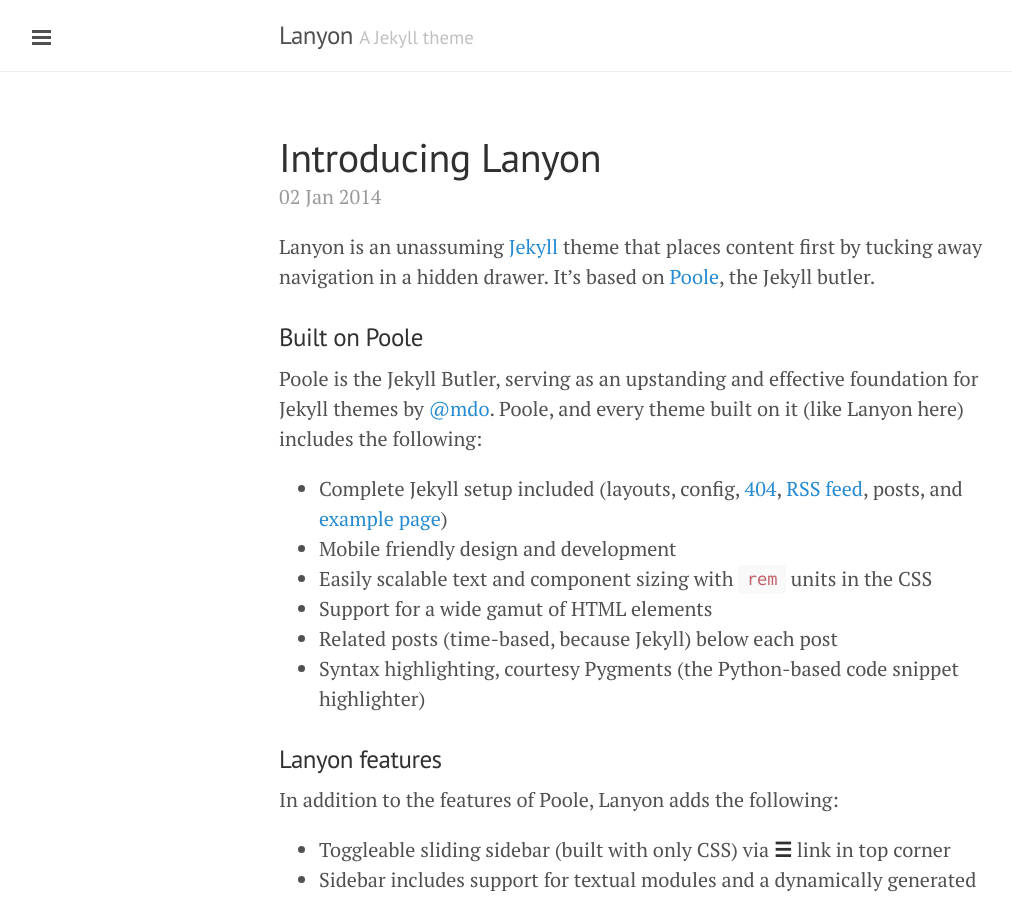
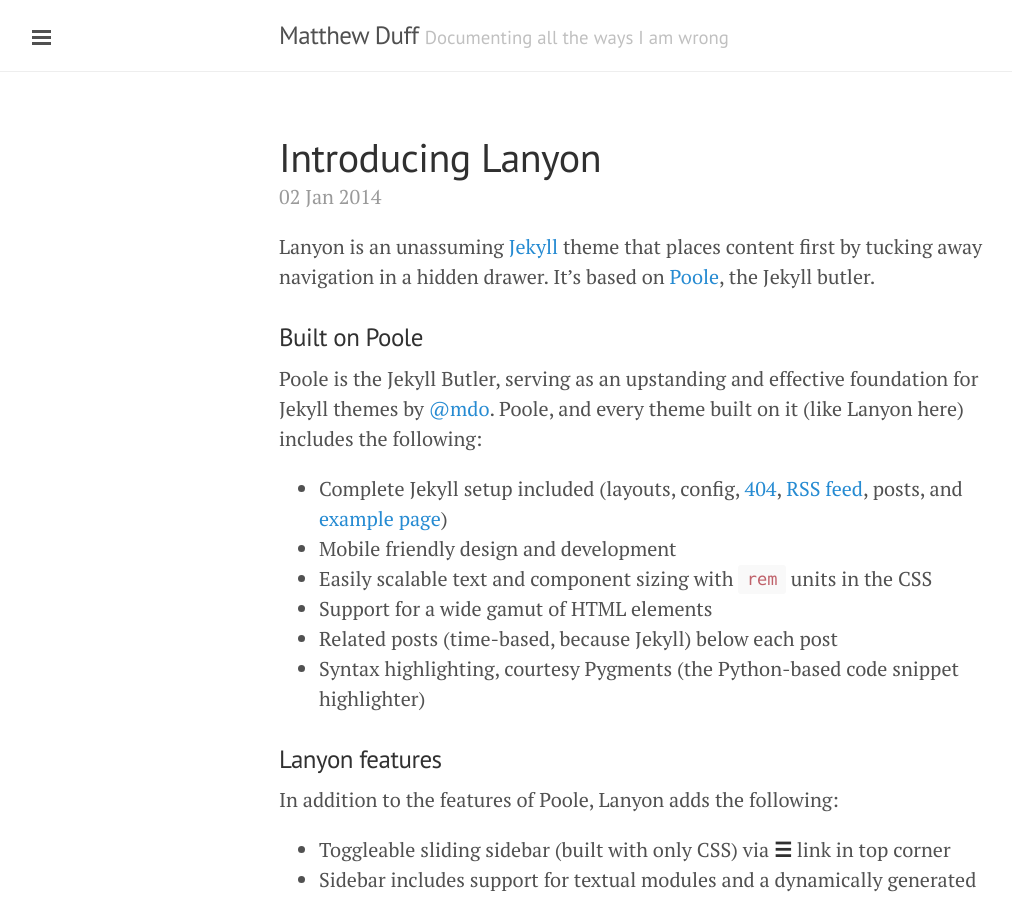
Before and after one commit to mattcantstop/mattcantstop.github.io, a Jekyll site: the page built from index.html, in a window 1280 px wide and 900 px high. Shown: the whole window, without its empty margins (1-1013 px from the left). Built offline with Jekyll 4.4.1, drawn with Linux system fonts in a browser that asks for light colours; Markdown is read by kramdown in place of the engine named in the settings; the list of posts is cut into pages by our own code.

Commit message:
changed sidebar

```diff
--- a/_config.yml
+++ b/_config.yml
@@ -1,19 +1,19 @@
 # Dependencies
 markdown:         redcarpet
-pygments:         true
+highlighter:         true
 
 # Permalinks
 permalink:        pretty
 
 # Setup
-title:            Lanyon
-tagline:          'A Jekyll theme'
-description:      'A reserved <a href="http://jekyllrb.com" target="_blank">Jekyll</a> theme that places the utmost gravity on content with a hidden drawer. Made by <a href="https://twitter.com/mdo" target="_blank">@mdo</a>.'
-url:              http://lanyon.getpoole.com
+title:            Matthew Duff
+tagline:          'Documenting all the ways I am wrong'
+description:      'Services Engineering Manager at GitHub. Writing helps expose bad ideas. I write here to track my changes in view and document life.'
+url:              https://matthewduff.com
 
 author:
-  name:           'Mark Otto'
-  url:            https://twitter.com/mdo
+  name:           'Matthew Duff'
+  url:            https://twitter.com/mattcantstop
 
 paginate:         5
 
@@ -21,4 +21,4 @@
 version:          2.0.0
 
 github:
-  repo:           https://github.com/poole/lanyon
+  repo:           https://github.com/mattcantstop
--- a/_includes/sidebar.html
+++ b/_includes/sidebar.html
@@ -25,9 +25,7 @@
       {% endif %}
     {% endfor %}
 
-    <a class="sidebar-nav-item" href="{{ site.github.repo }}/archive/v{{ site.version }}.zip">Download</a>
-    <a class="sidebar-nav-item" href="{{ site.github.repo }}">GitHub project</a>
-    <span class="sidebar-nav-item">Currently v{{ site.version }}</span>
+    <a class="sidebar-nav-item" href="{{ site.github.repo }}">GitHub</a>
   </nav>
 
   <div class="sidebar-item">
--- a/_layouts/default.html
+++ b/_layouts/default.html
@@ -1,6 +1,5 @@
 <!DOCTYPE html>
 <html xmlns="http://www.w3.org/1999/xhtml" xml:lang="en" lang="en-us">
-
   {% include head.html %}
 
   <body>
```
Also changed, not shown: 7 other files.
